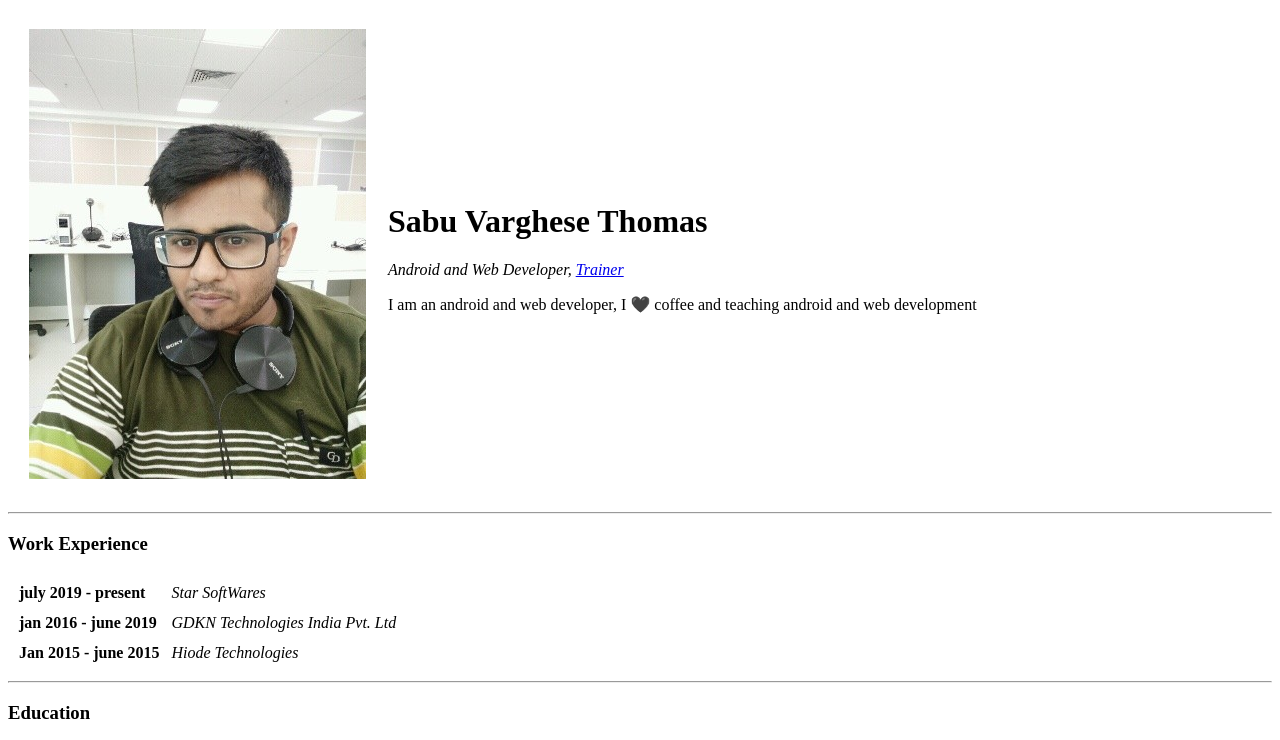
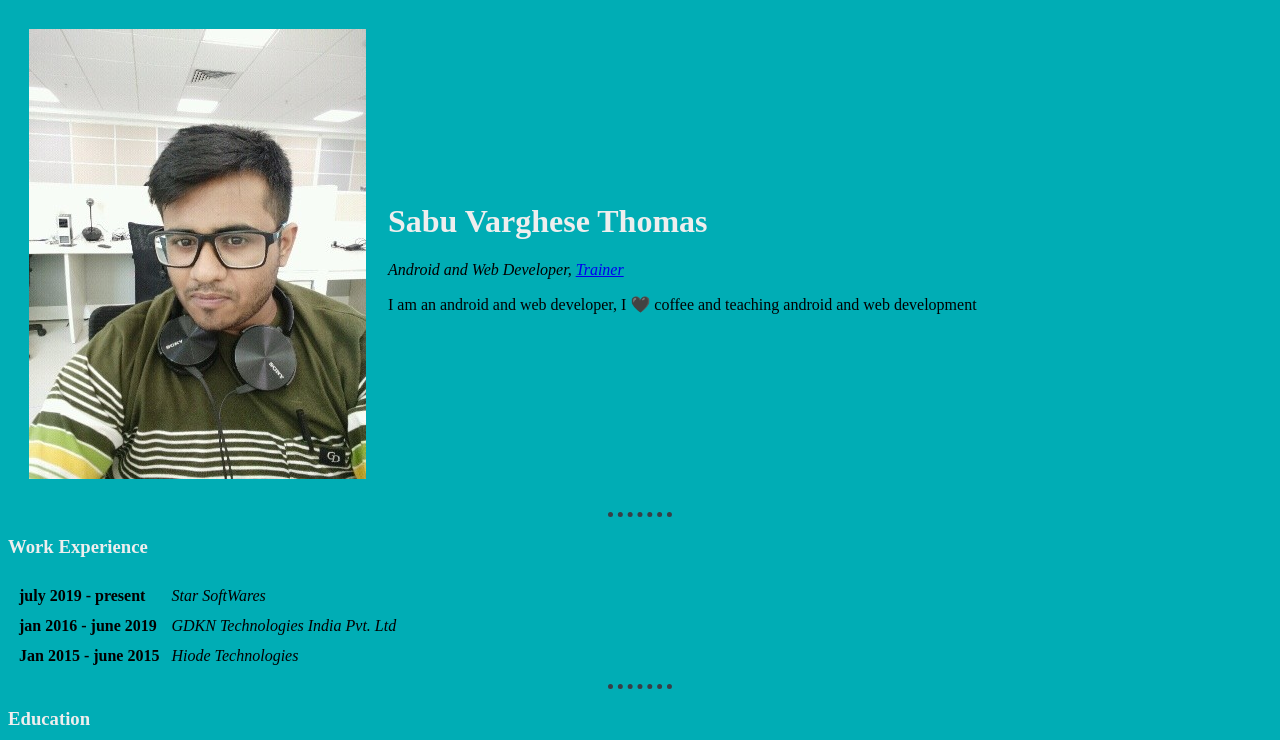
Before and after one commit to sabuthom/cv, a plain HTML site: page index.html in a window 1280 px wide. Shown: the top 740 px of the page. Drawn offline with Linux system fonts and the light colour scheme.

Commit message:
plain css added

```diff
--- /dev/null
+++ b/css/styles.css
@@ -0,0 +1,17 @@
+body{
+  background-color:#00adb5;
+}
+hr{
+  border-style:dotted none none;
+  border-color:#393e46;
+  border-width: 5px;
+  width:5%;
+}
+
+h1{
+  color:#eeeeee;
+}
+
+h3{
+  color: #eeeeee;
+}
--- a/index.html
+++ b/index.html
@@ -3,10 +3,11 @@
 
 <head>
   <meta charset="utf-8">
-  <title>🎧 Sabu's Website</title>
+  <title>🎧 Sabu's</title>
+  <link rel="stylesheet" href="css/styles.css">
 </head>
 
-<body>
+<body >
   <table cellspacing="20px">
     <tr>
       <td>
```
Also changed, not shown: contact-me.html (+2 -1 lines), hobbies.html (+5 -4 lines).
